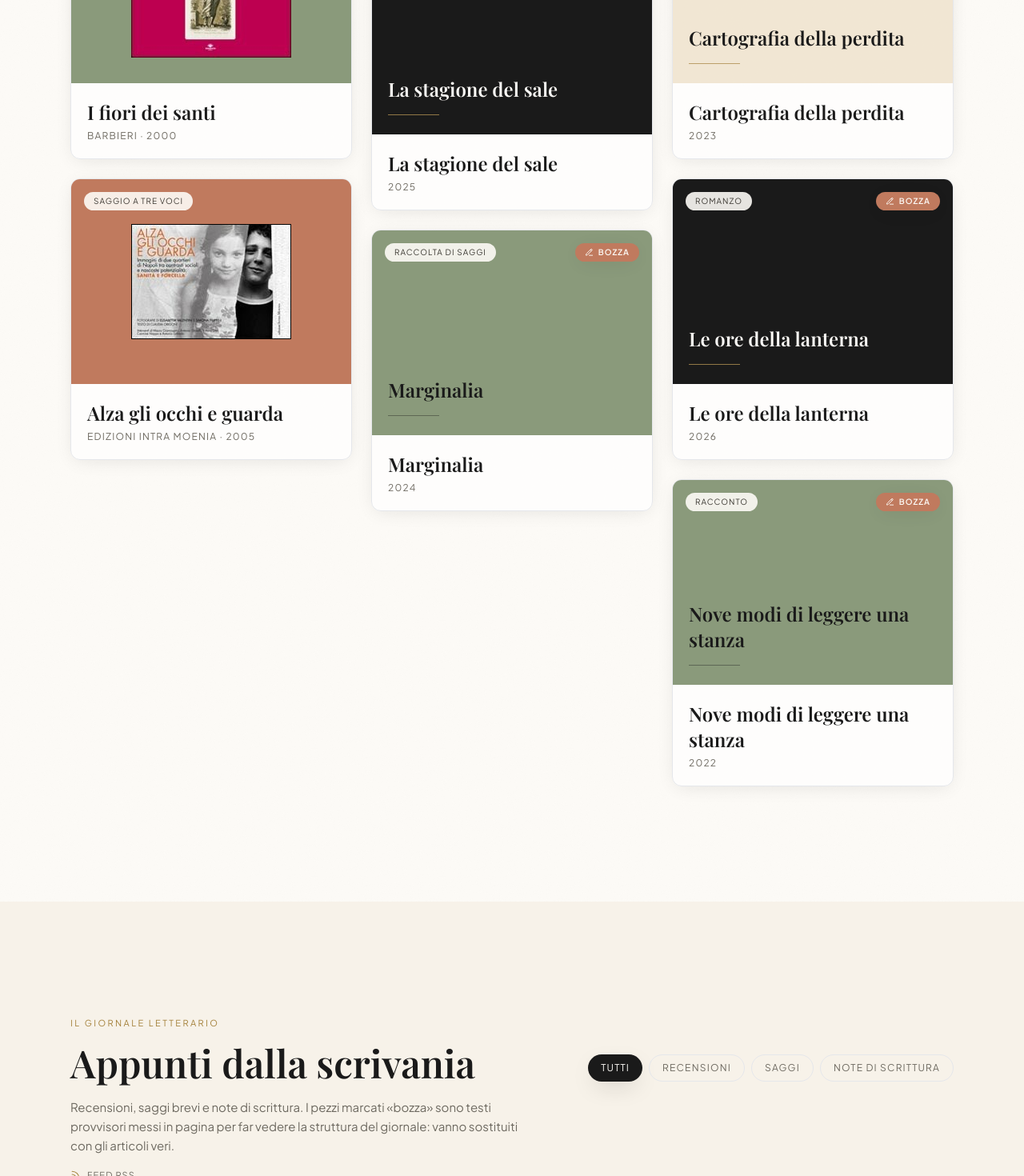
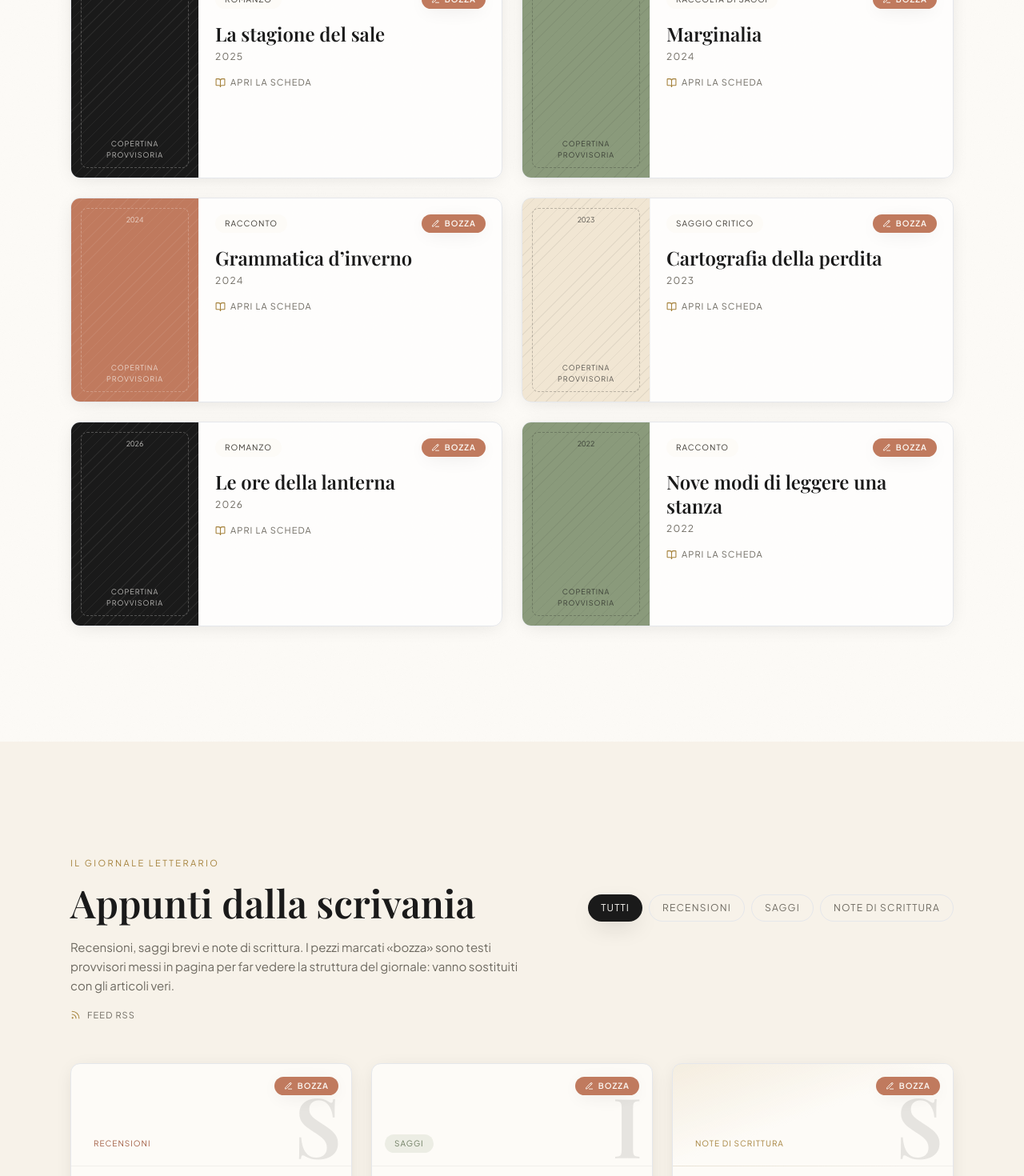
Before and after one commit to Alftakeaway/origoni-site, a React (Vite) app: page / in a window 1280 px wide. Shown: the part 1880-3350 px from the top of the page at 80% size. Built offline with nearby package versions, Linux system fonts and the light colour scheme; a web font is replaced by a local one.

Commit message:
Rifiniture: card Opere in due colonne, filigrana del Giornale, copertine segnaposto dichiarate

```diff
--- a/src/components/BookCover.jsx
+++ b/src/components/BookCover.jsx
@@ -32,9 +32,24 @@ const tones = {
   },
 }
 
-export default function BookCover({ work, large = false }) {
-  const { tr } = useLang()
+export default function BookCover({ work, large = false, pane = false }) {
+  const { t, tr } = useLang()
   const tone = tones[work.tone] || tones.ink
+
+  // Il reticolo e il tratteggio dicono che questa non è una copertina, è il
+  // posto che la copertina aspetta.
+  const segnaposto = (
+    <>
+      <div
+        className="pointer-events-none absolute inset-0 opacity-[0.06]"
+        style={{
+          backgroundImage:
+            'repeating-linear-gradient(135deg, currentColor 0 1px, transparent 1px 10px)',
+        }}
+      />
+      <div className="pointer-events-none absolute inset-3 rounded-lg border border-dashed border-current opacity-25" />
+    </>
+  )
 
   if (work.cover) {
     return (
@@ -43,8 +58,31 @@ export default function BookCover({ work, large = false }) {
           src={work.cover}
           alt={tr(work.title)}
           loading="lazy"
-          className="h-auto max-h-full w-auto max-w-full transition-transform duration-700 ease-out group-hover:scale-[1.03]"
+          className={
+            pane
+              ? 'h-full w-full object-contain transition-transform duration-700 ease-out group-hover:scale-[1.03]'
+              : 'h-auto max-h-full w-auto max-w-full transition-transform duration-700 ease-out group-hover:scale-[1.03]'
+          }
         />
+      </div>
+    )
+  }
+
+  // Nella card orizzontale il titolo sta già a destra: la fascia qui riporta
+  // solo l'anno e la dichiarazione di provvisorietà.
+  if (pane) {
+    return (
+      <div
+        aria-hidden
+        className={`relative flex h-full w-full flex-col items-center justify-between ${tone.shell}`}
+      >
+        {segnaposto}
+        <span className="relative mt-5 font-sans tabular-nums text-[9px] opacity-70">
+          {work.year}
+        </span>
+        <p className="relative mb-5 max-w-[7.5rem] text-center font-sans text-[9px] uppercase leading-relaxed tracking-widest opacity-70">
+          {t('works.coverPlaceholder')}
+        </p>
       </div>
     )
   }
@@ -52,9 +90,11 @@ export default function BookCover({ work, large = false }) {
   return (
     <div
       aria-hidden
-      className={`flex h-full w-full flex-col justify-between ${tone.shell} transition-transform duration-700 ease-out group-hover:scale-[1.03]`}
+      className={`relative flex h-full w-full flex-col justify-between ${tone.shell} transition-transform duration-700 ease-out group-hover:scale-[1.03]`}
     >
-      <div className="flex items-start justify-between gap-4">
+      {segnaposto}
+
+      <div className="relative flex items-start justify-between gap-4">
         {/* Sulle card la riga inferiore già mostra editore e anno: qui basta l'anno,
             altrimenti il badge del tipo lo copre. */}
         {large && work.publisher && (
@@ -69,7 +109,7 @@ export default function BookCover({ work, large = false }) {
         </span>
       </div>
 
-      <div className={large ? 'px-8 pb-10' : 'px-5 pb-6'}>
+      <div className={`relative ${large ? 'px-8 pb-10' : 'px-5 pb-6'}`}>
         <p
           className={`font-display font-semibold leading-tight ${
             large ? 'text-3xl md:text-4xl' : 'text-xl md:text-2xl'
@@ -87,6 +127,9 @@ export default function BookCover({ work, large = false }) {
           </p>
         )}
         <div className={`mt-4 h-px w-16 ${tone.rule}`} />
+        <p className="mt-3 font-sans text-[9px] uppercase tracking-widest opacity-70">
+          {t('works.coverPlaceholder')}
+        </p>
       </div>
     </div>
   )
--- a/src/components/Journal.jsx
+++ b/src/components/Journal.jsx
@@ -19,6 +19,17 @@ const categoryWash = {
   reviews: 'from-terracotta/12 via-paper to-paper',
   essays: 'from-sage/16 via-paper to-paper',
   notes: 'from-gold/15 via-paper to-paper',
+}
+
+// L'iniziale da mostrare in filigrana salta l'articolo: sei titoli su sei che
+// cominciano per «Il» o «The» davano sei lettere identiche, tutte uguali e
+// tutte mozzate dal bordo della fascia.
+const ARTICOLO = /^(?:the|a|an|il|lo|la|le|i|gli|un|una|uno)\b\s*|^(?:l'|d'|d’)\s*/i
+
+function inizialeTitolo(titolo) {
+  let resto = titolo.trim()
+  while (ARTICOLO.test(resto)) resto = resto.replace(ARTICOLO, '').trim()
+  return (resto.charAt(0) || '').toUpperCase()
 }
 
 export default function Journal() {
@@ -88,9 +99,9 @@ export default function Journal() {
                 >
                   <span
                     aria-hidden
-                    className="pointer-events-none absolute -bottom-9 right-2 select-none font-display text-[7.5rem] font-semibold leading-none text-ink/10"
+                    className="pointer-events-none absolute bottom-0 right-3 select-none font-display text-[6.5rem] font-semibold leading-none text-ink/10"
                   >
-                    {tr(p.title).charAt(0)}
+                    {inizialeTitolo(tr(p.title))}
                   </span>
                   <span
                     className={`relative m-4 rounded-full px-3 py-1 font-sans text-[10px] uppercase tracking-widest ${categoryStyles[p.category]}`}
--- a/src/components/Works.jsx
+++ b/src/components/Works.jsx
@@ -31,36 +31,42 @@ export default function Works() {
           )}
         </Reveal>
 
-        {/* Masonry-style grid via CSS columns */}
-        <div className="mt-14 columns-1 gap-6 sm:columns-2 lg:columns-3 [column-fill:_balance]">
+        {/* Due colonne d'appoggio: con dieci titoli la griglia a colonne di
+            altezza diversa lasciava un vuoto irregolare in fondo alla sezione.
+            La card è orizzontale perché le copertine vere sono verticali e
+            piccole: in una fascia larga galleggiavano nel colore. */}
+        <div className="mt-14 grid gap-6 sm:grid-cols-2">
           {works.map((w, i) => (
-            <Reveal key={w.id} delay={(i % 3) * 0.1} className="mb-6 break-inside-avoid">
+            <Reveal key={w.id} delay={(i % 2) * 0.1}>
               <motion.button
                 data-hoverable
                 onClick={() => setActive(w)}
                 whileHover={{ y: -6 }}
                 transition={{ type: 'spring', stiffness: 300, damping: 22 }}
-                className="group block w-full cursor-pointer overflow-hidden rounded-xl border border-ink/8 bg-white/70 text-left shadow-card transition-shadow duration-500 hover:shadow-book-hover"
+                className="group flex h-64 w-full cursor-pointer overflow-hidden rounded-xl border border-ink/8 bg-white/70 text-left shadow-card transition-shadow duration-500 hover:shadow-book-hover"
                 aria-label={tr(w.title)}
               >
-                <div className={`relative overflow-hidden ${w.tall ? 'h-80' : 'h-64'}`}>
-                  <BookCover work={w} />
-                  <div className="absolute inset-x-0 bottom-0 h-16 bg-gradient-to-t from-ink/25 to-transparent opacity-0 transition-opacity duration-500 group-hover:opacity-100" />
-                  <span className="absolute left-4 top-4 rounded-full bg-paper/90 px-3 py-1 font-sans text-[10px] uppercase tracking-widest text-ink-soft backdrop-blur">
+                <div className="h-full w-36 shrink-0 overflow-hidden border-r border-ink/5 sm:w-40">
+                  <BookCover work={w} pane />
+                </div>
+                <div className="flex flex-1 flex-col justify-between gap-4 p-5">
+                  <div className="flex items-start justify-between gap-3">
+                    <span className="rounded-full bg-paper px-3 py-1 font-sans text-[10px] uppercase tracking-widest text-ink-soft">
                       {tr(w.type)}
                     </span>
-                  {w.draft && <DraftBadge className="absolute right-4 top-4" />}
-                  <span className="absolute bottom-4 right-4 flex translate-y-3 items-center gap-1.5 rounded-full bg-paper/90 px-3 py-1.5 font-sans text-[11px] uppercase tracking-widest text-ink opacity-0 backdrop-blur transition-all duration-500 group-hover:translate-y-0 group-hover:opacity-100">
-                    <BookOpen size={13} className="text-gold-dark" /> {t('works.readMore')}
-                  </span>
+                    {w.draft && <DraftBadge />}
                   </div>
-                <div className="p-5">
-                  <h3 className="font-display text-2xl font-semibold text-ink transition-colors duration-300 group-hover:text-gold-dark">
+                  <div>
+                    <h3 className="font-display text-2xl font-semibold leading-tight text-ink transition-colors duration-300 group-hover:text-gold-dark">
                       {tr(w.title)}
                     </h3>
                     <p className="mt-1.5 font-sans text-xs uppercase tracking-widest text-ink-muted">
                       {[w.publisher, w.year].filter(Boolean).join(' · ')}
                     </p>
+                  </div>
+                  <span className="flex items-center gap-1.5 font-sans text-[11px] uppercase tracking-widest text-ink-muted transition-colors duration-300 group-hover:text-gold-dark">
+                    <BookOpen size={13} className="text-gold-dark" /> {t('works.readMore')}
+                  </span>
                 </div>
               </motion.button>
             </Reveal>
--- a/src/i18n/strings.js
+++ b/src/i18n/strings.js
@@ -29,6 +29,7 @@ export const strings = {
       intro:
         'Quattro libri in ventitré anni: un catalogo di simboli floreali nell’arte sacra, due inchieste a più voci, un romanzo storico costruito su un caso di cronaca del 1925. Editore, anno e ISBN di ogni titolo sono riportati nella scheda.',
       readMore: 'Apri la scheda',
+      coverPlaceholder: 'Copertina provvisoria',
       draftNote:
         'Le sei schede marcate «bozza» sono segnaposto decisi con l’autrice: titoli, anni e sinossi provvisori in attesa dei testi definitivi, da confermare voce per voce.',
     },
@@ -171,6 +172,7 @@ export const strings = {
       intro:
         'Four books in twenty-three years: a catalogue of floral symbols in sacred art, two inquiries written in several voices, and a historical novel built on a real criminal case from 1925. Each entry carries its publisher, year and ISBN.',
       readMore: 'Open the entry',
+      coverPlaceholder: 'Provisional cover',
       draftNote:
         'The six entries marked “draft” are placeholders agreed with the author: provisional titles, years and synopses awaiting the final texts, to be confirmed one by one.',
     },
```
Also changed, not shown: src/data/works.js (+0 -10 lines). Lines whose indentation alone changed are shown as unchanged.
